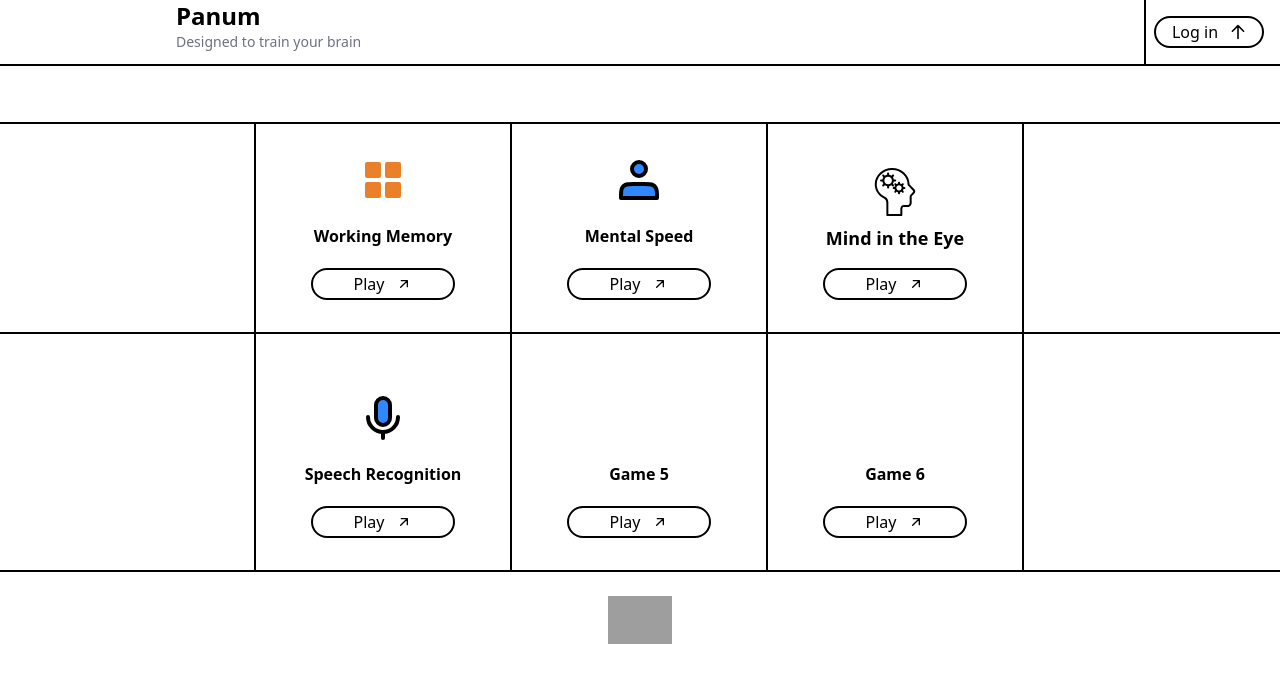
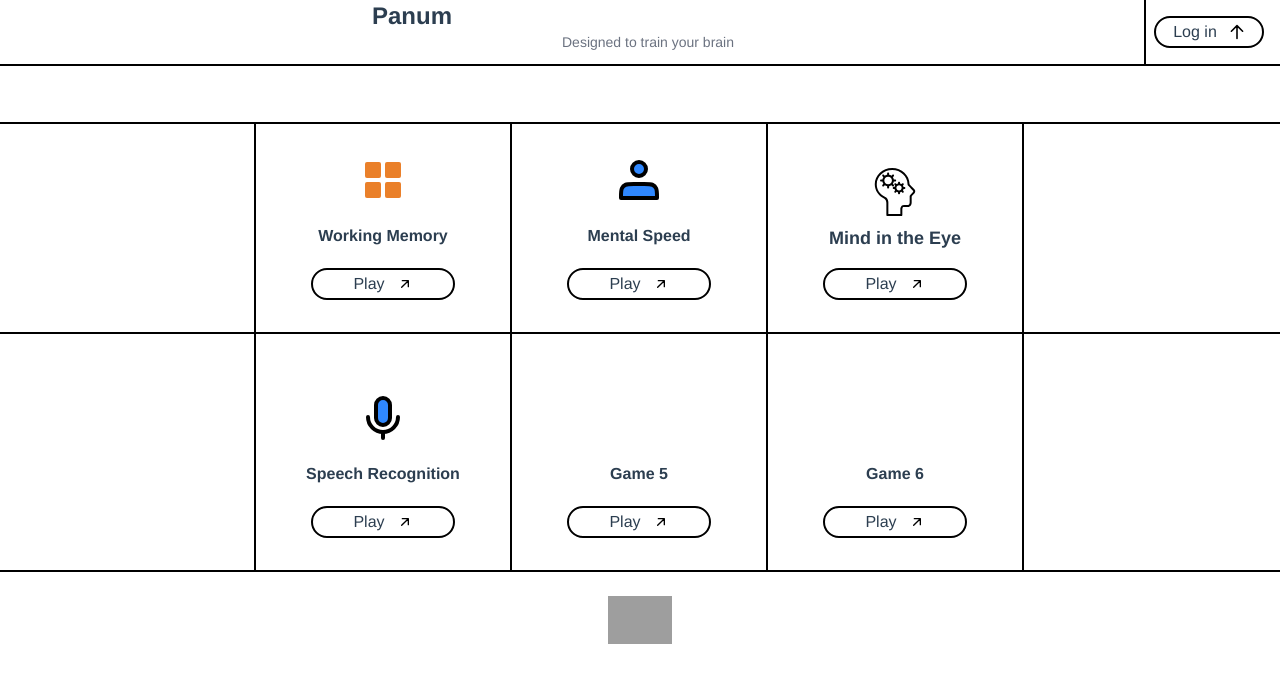
Before and after one commit to safinazbg/Panum-games, a Vue app: page / in a window 1280 px wide. Shown: the top 682 px of the page. Built offline with nearby package versions, Linux system fonts and the light colour scheme; grey boxes are pictures that could not be loaded.

Commit message:
font family

```diff
--- a/src/App.vue
+++ b/src/App.vue
@@ -7,4 +7,12 @@
   <router-view />
 </template>
 
-<style></style>
+<style>
+#app {
+  font-family: Avenir, Helvetica, Arial, sans-serif;
+  -webkit-font-smoothing: antialiased;
+  -moz-osx-font-smoothing: grayscale;
+  text-align: center;
+  color: #2c3e50;
+}
+</style>
```
